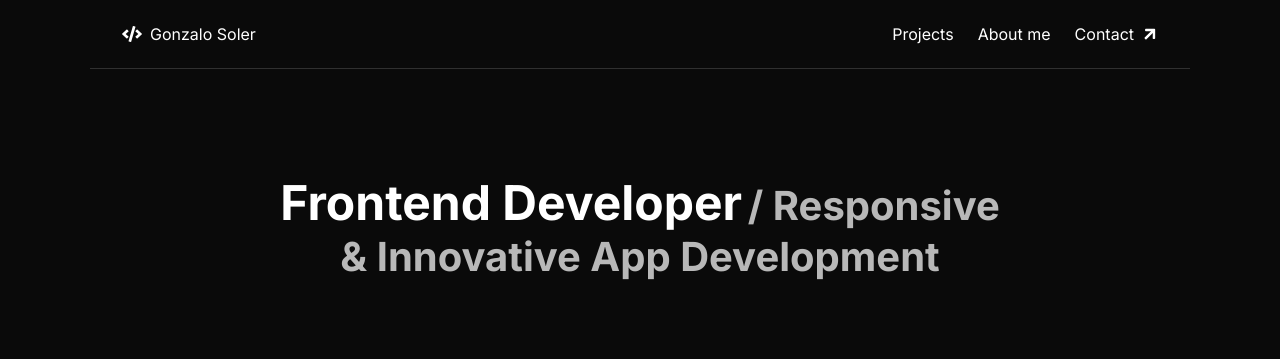
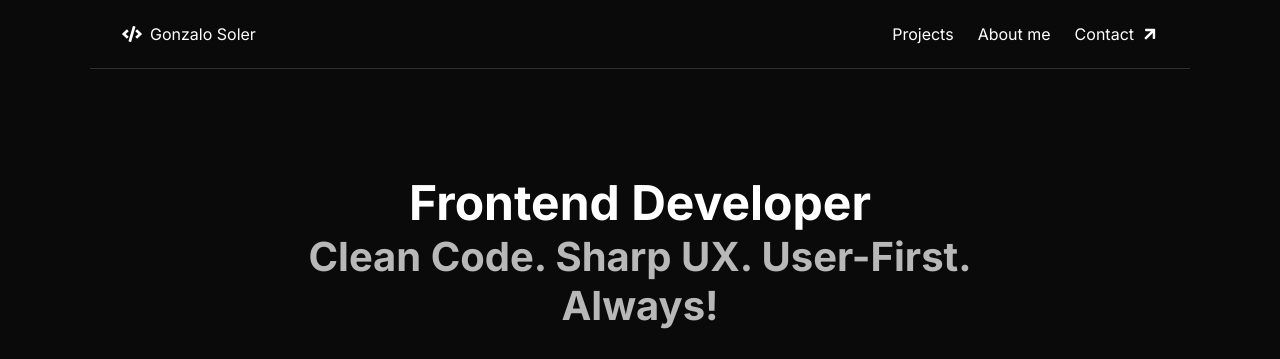
Before and after one commit to gonzalo-s/gonzalo_soler_web, a Next.js app: page / in a window 1280 px wide. Shown: the top 359 px of the page. Built offline with nearby package versions, Linux system fonts and the light colour scheme.

Commit message:
fix(introduction): update text in Introduction section for clarity and impact

```diff
--- a/src/components/RenderSection/Introduction/Introduction.tsx
+++ b/src/components/RenderSection/Introduction/Introduction.tsx
@@ -23,7 +23,8 @@ function Introduction(props: IntroductionSection) {
       <h2 className={styles['introduction__text-wrapper']}>
         {props.description?.highlightText && (
           <span className={styles['introduction__text-wrapper__highlight']}>{props.description.highlightText}</span>
-        )}{' '}
+        )}
+        <br />
         {props.description?.text && (
           <span className={styles['introduction__text-wrapper__text']}>{props.description.text}</span>
         )}
--- a/src/constants/sections.ts
+++ b/src/constants/sections.ts
@@ -274,7 +274,7 @@ export const SECTIONS: Sections = [
     },
     description: {
       highlightText: 'Frontend Developer',
-      text: '/ Responsive & Innovative App Development',
+      text: 'Clean Code. Sharp UX. User-First. Always!',
     },
     cta: {
       text: 'Check my LinkedIn',
```
